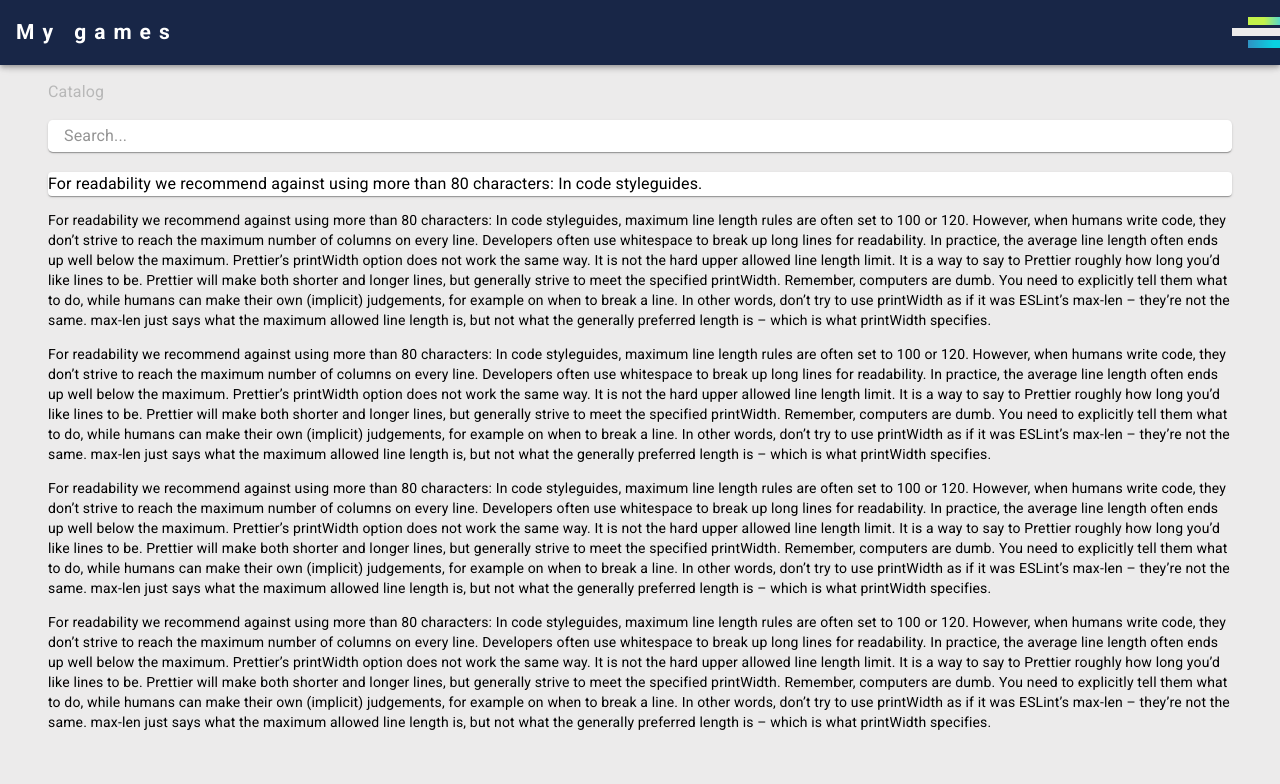
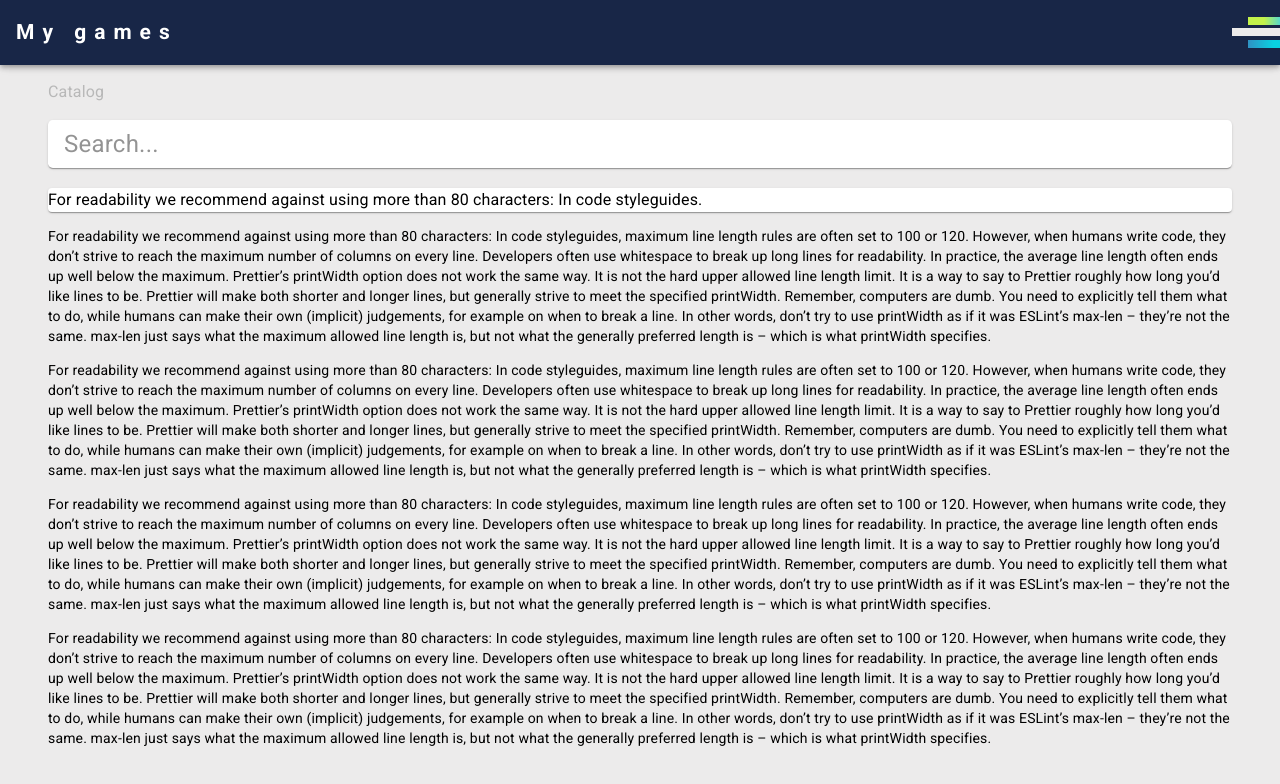
Before and after one commit to Leanderson-Coelho/translucent-2021, a React (Create React App) app in the folder my-games-frontend/: page / in a window 1280 px wide. Shown: the top 784 px of the page. Built offline with nearby package versions, Linux system fonts and the light colour scheme.

Commit message:
feat: serach input style

```diff
--- a/my-games-frontend/src/components/SearchInput/index.tsx
+++ b/my-games-frontend/src/components/SearchInput/index.tsx
@@ -4,13 +4,12 @@ import useStyles from './style';
 
 const SearchInput = () => {
   const style = useStyles();
-  // <div className='inputBox'>
+  // TODO i18n at 'search'
   return (
     <Card classes={{ root: style.root }}>
-      <InputBase placeholder='Search...' />
+      <InputBase classes={{ root: style.inputBase }} placeholder='Search...' />
     </Card>
   );
-  // </div>
 };
 
 export default SearchInput;
--- a/my-games-frontend/src/components/SearchInput/style.tsx
+++ b/my-games-frontend/src/components/SearchInput/style.tsx
@@ -1,8 +1,17 @@
 import { makeStyles } from '@material-ui/core';
-
+// override material ui theme
 const useStyles = makeStyles({
   root: {
     borderRadius: '.3rem',
+    height: '3rem',
+    display: 'flex',
+  },
+
+  inputBase: {
+    height: '3rem',
+    fontSize: '1.5rem',
+    flex: 1,
+    paddingRight: '1rem',
     paddingLeft: '1rem',
   },
 });
```
